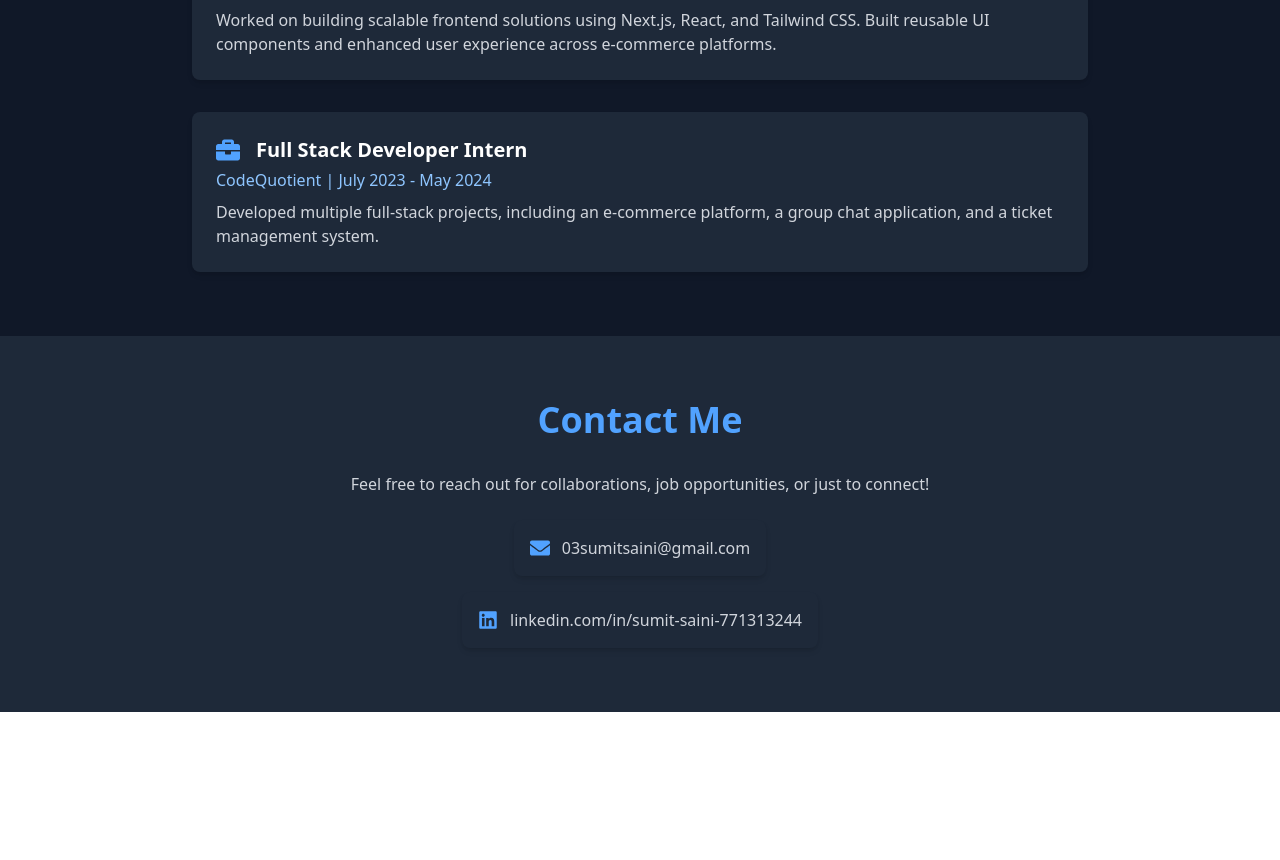
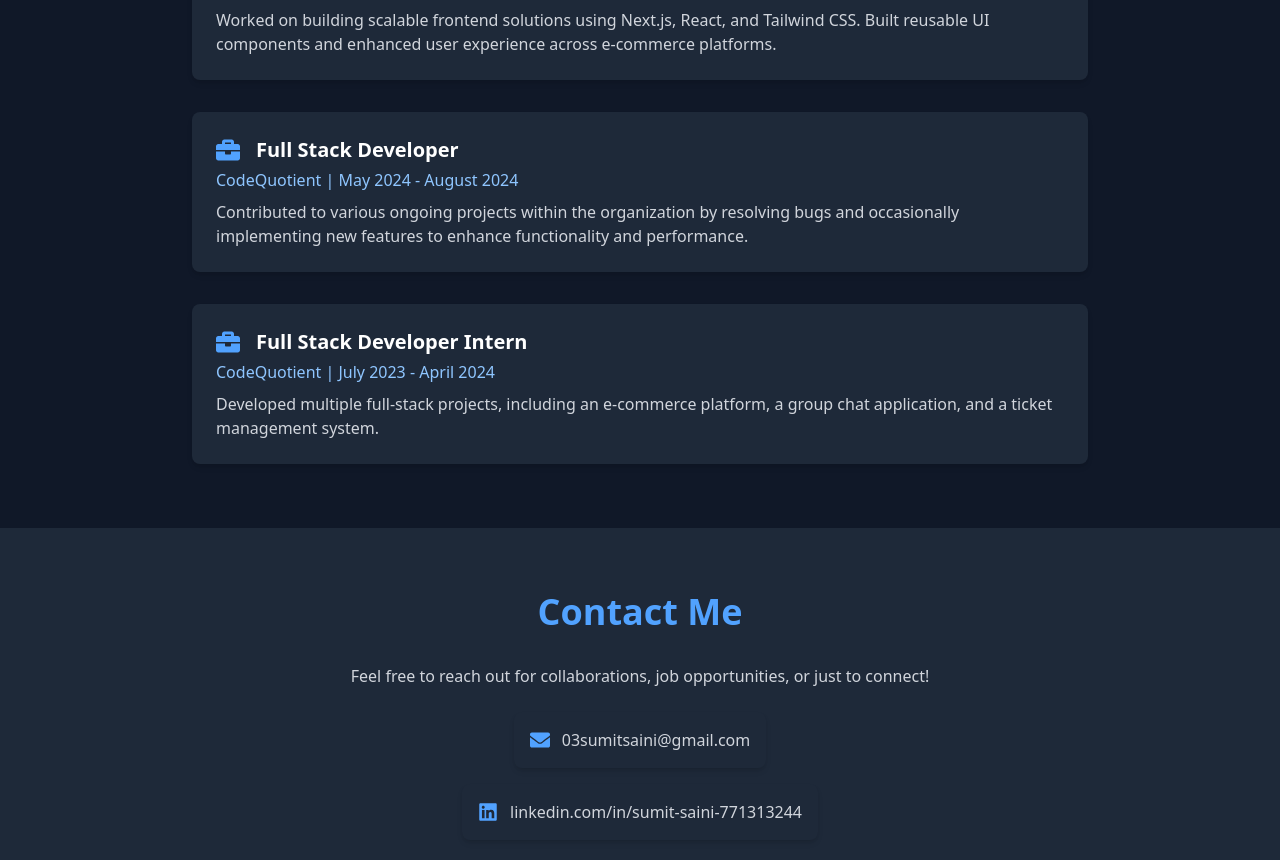
Before and after one commit to Sumit-Saini-1/Portfolio, a React (Vite) app: page / in a window 1280 px wide. Shown: the part 2848-3708 px from the top of the page. Before the commit the page ends 3560 px from the top, so only its background shows below. Built offline with nearby package versions, Linux system fonts and the light colour scheme.

Commit message:
experience updated

```diff
--- a/src/components/sections/experience.jsx
+++ b/src/components/sections/experience.jsx
@@ -9,9 +9,15 @@ const experiences = [
     description: "Worked on building scalable frontend solutions using Next.js, React, and Tailwind CSS. Built reusable UI components and enhanced user experience across e-commerce platforms."
   },
   {
+    role: "Full Stack Developer",
+    company: "CodeQuotient",
+    duration: "May 2024 - August 2024",
+    description: "Contributed to various ongoing projects within the organization by resolving bugs and occasionally implementing new features to enhance functionality and performance."
+  },
+  {
     role: "Full Stack Developer Intern",
     company: "CodeQuotient",
-    duration: "July 2023 - May 2024",
+    duration: "July 2023 - April 2024",
     description: "Developed multiple full-stack projects, including an e-commerce platform, a group chat application, and a ticket management system."
   }
 ];
```
